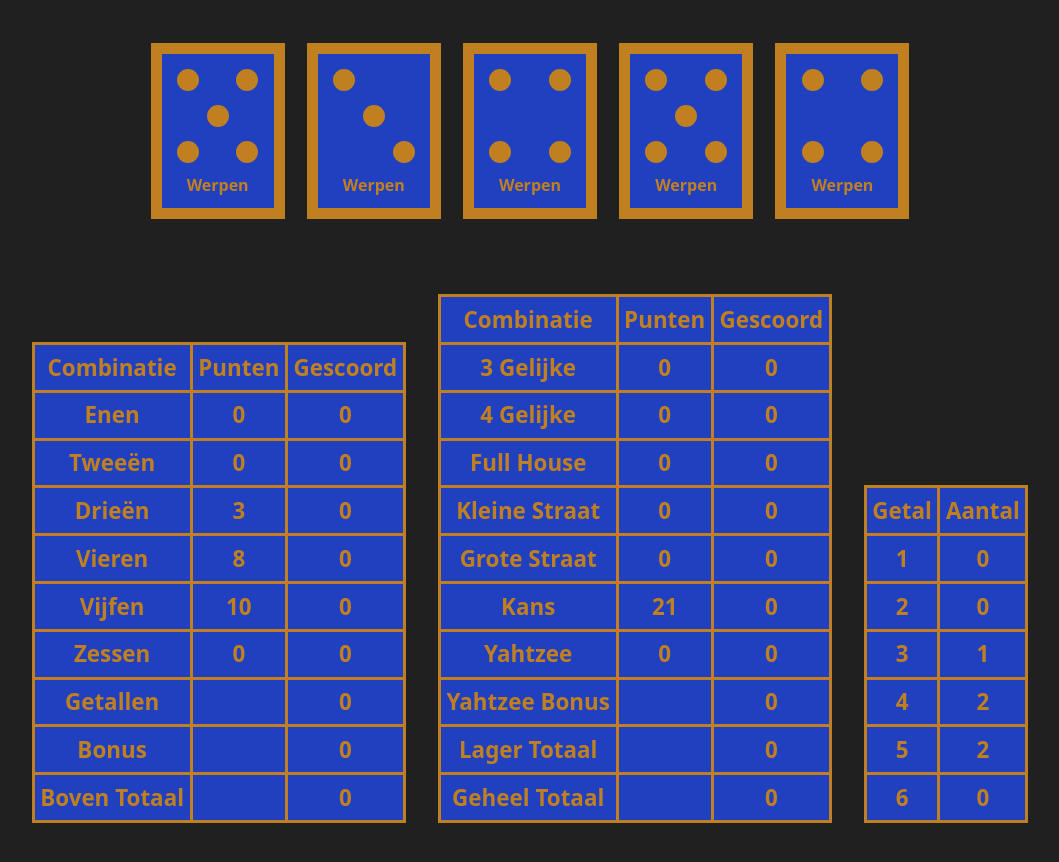
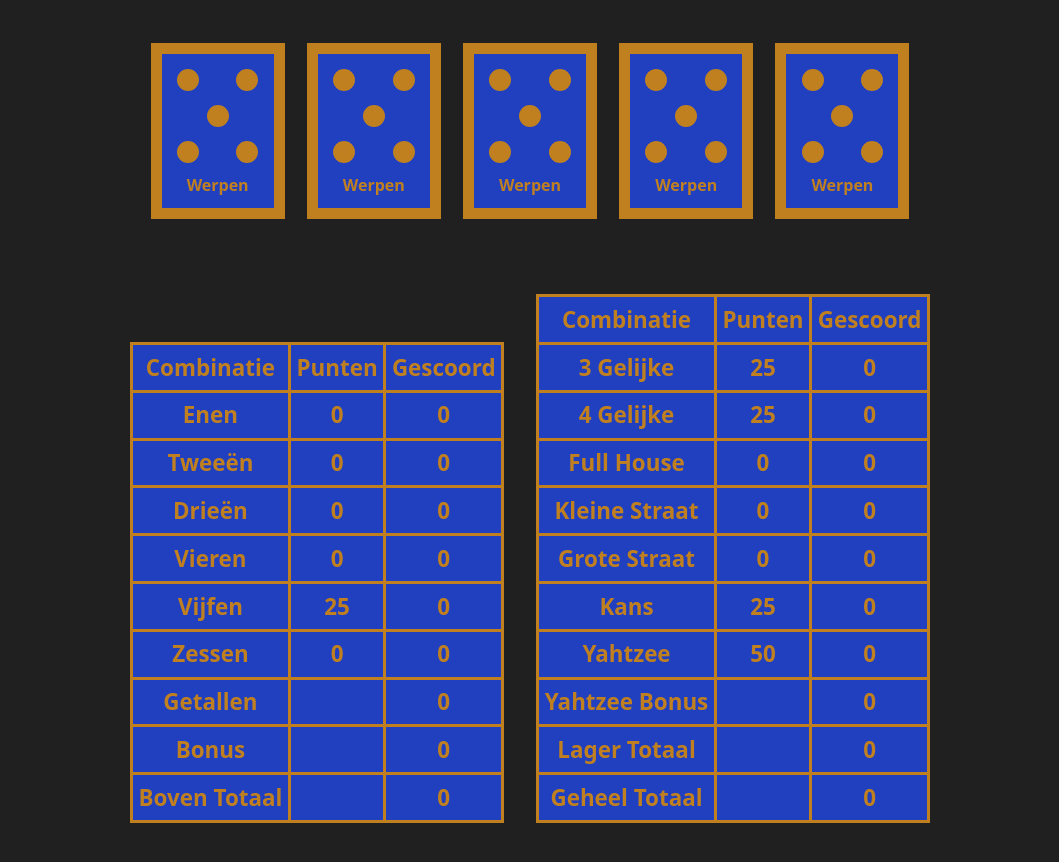
Before and after one commit to janderkkotlarski/vue_yahtzee, a Vue app: page / in a window 1280 px wide. Shown: the top 862 px of the page, without its empty margins (110-1169 px from the left). Built offline with nearby package versions, Linux system fonts and the light colour scheme.

Commit message:
Works correctly, now to make it all work as one

```diff
--- a/src/components/Scorer.vue
+++ b/src/components/Scorer.vue
@@ -35,7 +35,15 @@ const diceReroll = () => {
     }
 };
 
-diceReroll();
+// diceReroll();
+
+const rollYahtzee = number => {
+    for (const cube of diceArray.dice) {
+        cube.rolled = number;
+    }
+};
+
+rollYahtzee(roll());
 
 const cuboid = index => {
     if (index > 0 && index <= diceAmount) {
@@ -141,22 +149,21 @@ const lockFully = entryArray => {
 
 const sumUpper = () => {
     let summed = 0;
+    const scores = scoreUpper.scores;
 
     for (let number = 1; number <= valueMax; ++number) {
-        const entry = arrayEntry(scoreUpper.scores, 'id', number);
-
-        summed += entry.final;
+        summed += arrayEntry(scores, 'id', number).final;
     }
 
-    arrayEntry(scoreUpper.scores, 'id', 'summed').final = summed;
+    arrayEntry(scores, 'id', 'summed').final = summed;
     const bonus = summed >= 63 ? 35 : 0;
-    arrayEntry(scoreUpper.scores, 'id', 'bonus').final = bonus;
-    arrayEntry(scoreUpper.scores, 'id', 'upper').final = summed + bonus;
+    arrayEntry(scores, 'id', 'bonus').final = bonus;
+    arrayEntry(scores, 'id', 'upper').final = summed + bonus;
 
-    if (lockFully(scoreUpper.scores)) {
-        arrayEntry(scoreUpper.scores, 'id', 'summed').locked = lock;
-        arrayEntry(scoreUpper.scores, 'id', 'bonus').locked = lock;
-        arrayEntry(scoreUpper.scores, 'id', 'upper').locked = lock;
+    if (lockFully(scores)) {
+        arrayEntry(scores, 'id', 'summed').locked = lock;
+        arrayEntry(scores, 'id', 'bonus').locked = lock;
+        arrayEntry(scores, 'id', 'upper').locked = lock;
     }
 };
 
@@ -237,19 +244,49 @@ const countLower = () => {
     const sameResult = cloneMax();
     const straight = consecutive();
 
-    arrayEntry(scoreLower.scores, 'id', 'yahtzee').scored = sameResult === 5 ? 50 : 0;
+    const scores = scoreLower.scores;
 
-    arrayEntry(scoreLower.scores, 'id', 'four').scored = sameResult >= 4 ? diceSum.value : 0;
+    arrayEntry(scores, 'id', 'three').scored = sameResult >= 3 ? diceSum.value : 0;
+    arrayEntry(scores, 'id', 'four').scored = sameResult >= 4 ? diceSum.value : 0;
 
-    arrayEntry(scoreLower.scores, 'id', 'three').scored = sameResult >= 3 ? diceSum.value : 0;
+    arrayEntry(scores, 'id', 'full').scored = filledHouse() ? 25 : 0;
 
-    arrayEntry(scoreLower.scores, 'id', 'full').scored = filledHouse() ? 25 : 0;
+    arrayEntry(scores, 'id', 'small').scored = straight > 3 ? 30 : 0;
+    arrayEntry(scores, 'id', 'large').scored = straight > 4 ? 40 : 0;
 
-    arrayEntry(scoreLower.scores, 'id', 'small').scored = straight > 3 ? 30 : 0;
+    arrayEntry(scores, 'id', 'chance').scored = diceSum.value;
+    arrayEntry(scores, 'id', 'yahtzee').scored = sameResult === 5 ? 50 : 0;
+};
 
-    arrayEntry(scoreLower.scores, 'id', 'large').scored = straight > 4 ? 40 : 0;
+const sumLower = () => {
+    let summed = 0;
+    const scores = scoreLower.scores;
 
-    arrayEntry(scoreLower.scores, 'id', 'chance').scored = diceSum.value;
+    // arrayEntry(scores, 'id', number).final;
+
+    const indices = [
+        {id: 'three'},
+        {id: 'four'},
+        {id: 'full'},
+        {id: 'small'},
+        {id: 'large'},
+        {id: 'chance'},
+        {id: 'yahtzee'},
+    ];
+
+    for (const index of indices) {
+        summed += arrayEntry(scores, 'id', index.id).final;
+    }
+
+    arrayEntry(scores, 'id', 'yonus').final = extraYahtzee.value * 100;
+    arrayEntry(scores, 'id', 'lower').final = summed;
+    arrayEntry(scores, 'id', 'total').final =
+        summed + extraYahtzee.value * 100 + arrayEntry(scoreUpper.scores, 'id', 'upper').final;
+    if (lockFully(scores)) {
+        arrayEntry(scores, 'id', 'yonus').locked = lock;
+        arrayEntry(scores, 'id', 'lower').locked = lock;
+        arrayEntry(scores, 'id', 'total').locked = lock;
+    }
 };
 
 const recount = () => {
@@ -257,6 +294,7 @@ const recount = () => {
     countUpper();
     sumUpper();
     countLower();
+    sumLower();
 };
 
 recount();
@@ -265,12 +303,13 @@ const lockEntry = (box, index) => {
     const score = arrayEntry(box.scores, 'id', index);
 
     if (score.locked === open && typeof score.scored === 'number') {
+        // Test this before yahtzee is finalized and the score must be positive
+        if (multiYahtzee() && score.scored > 0) {
+            ++extraYahtzee.value;
+        }
+
         score.final = score.scored;
         score.locked = lock;
-
-        if (multiYahtzee()) {
-            ++extraYahtzee.value;
-        }
 
         diceReroll();
 
@@ -295,6 +334,23 @@ const uptick = index => {
 const rounded = fract => {
     return Math.round(fract);
 };
+
+/*
+
+    <div class="inlined">
+        <table>
+            <tr>
+                <th>Getal</th>
+                <th>Aantal</th>
+            </tr>
+            <tr v-for="amount in multiples.counts" :key="amount.id">
+                <td>{{ amount.id }}</td>
+                <td>{{ amount.count }}</td>
+            </tr>
+        </table>
+    </div>
+
+*/
 </script>
 
 <template>
@@ -352,19 +408,6 @@ const rounded = fract => {
         </table>
     </div>
 
-    <div class="inlined">
-        <table>
-            <tr>
-                <th>Getal</th>
-                <th>Aantal</th>
-            </tr>
-            <tr v-for="amount in multiples.counts" :key="amount.id">
-                <td>{{ amount.id }}</td>
-                <td>{{ amount.count }}</td>
-            </tr>
-        </table>
-    </div>
-
     <br />
     <br />
     <div></div>
```
